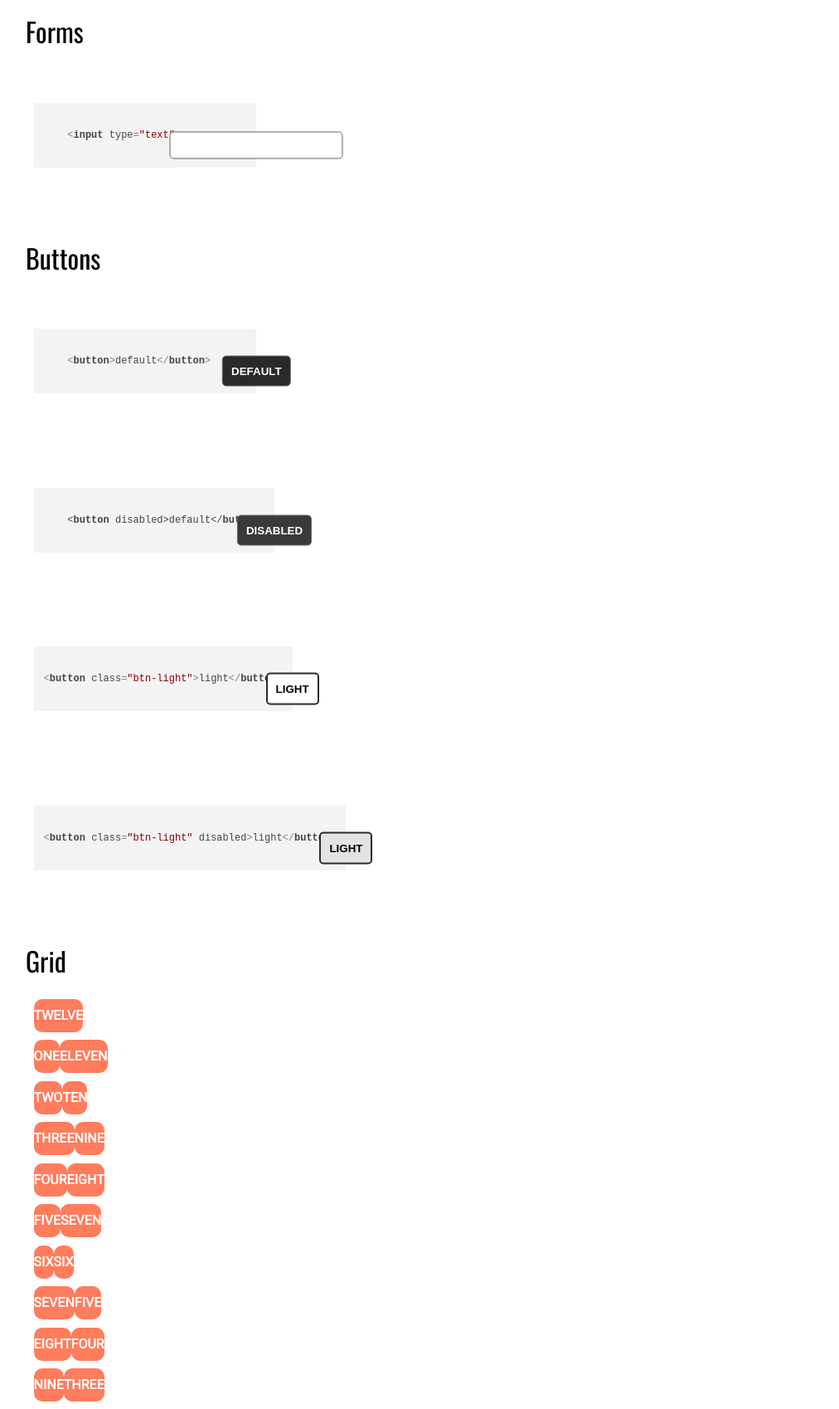
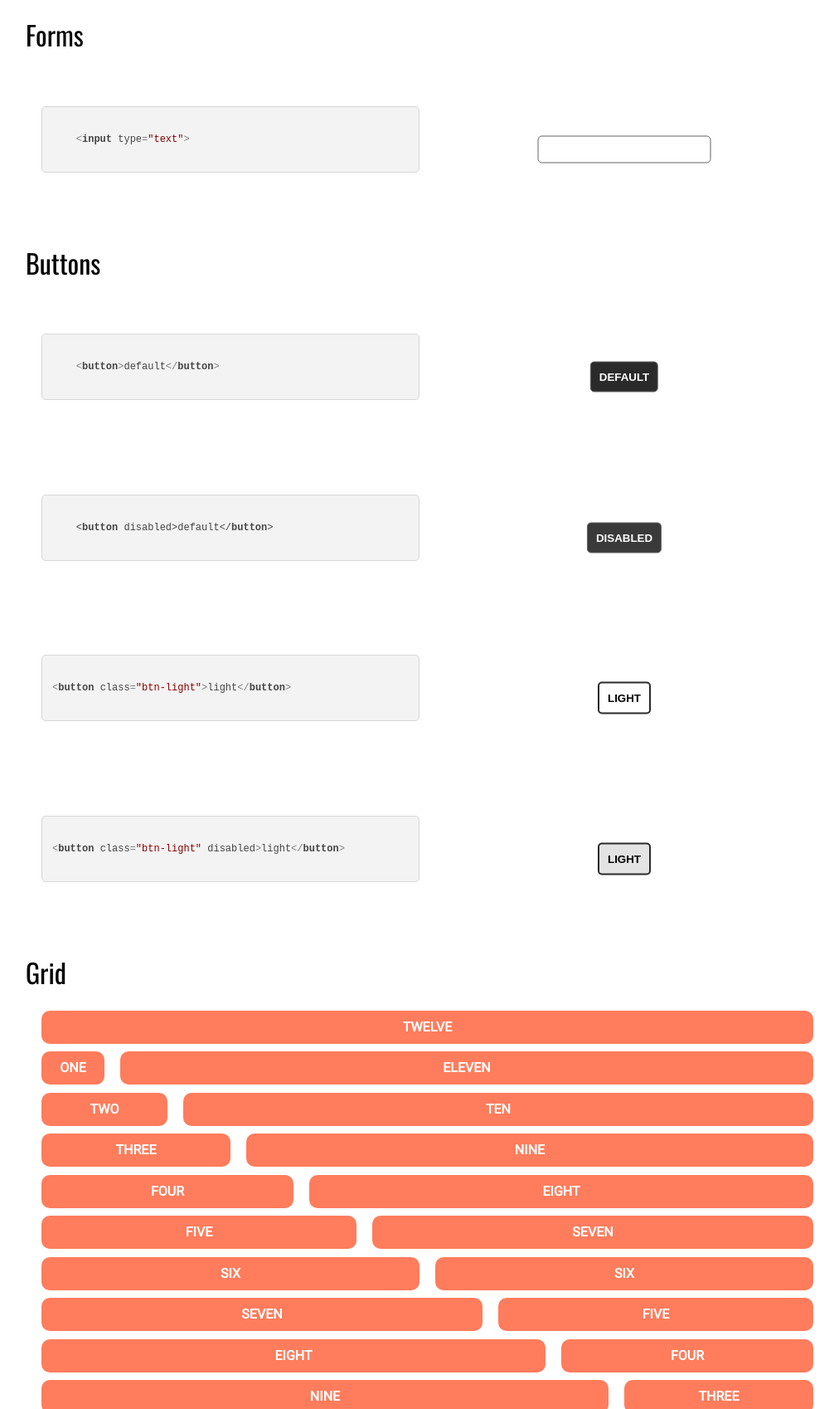
Before and after one commit to krszwsk/hyp, a website: page docs/index.html in a window 1280 px wide. Shown: the part 1703-3401 px from the top of the page at 83% size, without its empty margins (134-1146 px from the left). Drawn offline with nearby package versions, Linux system fonts and the light colour scheme.

Commit message:
:zap: .cX to .c-X lmao

```diff
--- a/docs/css/hyp.min.css
+++ b/docs/css/hyp.min.css
@@ -1,11 +1,12 @@
 /*
-hyp 0.0.2
+hyp 0.0.4
 Copyright 2016 Krzysztof Kraszewski
 Free to use under MIT licence.
 */
 @import url(https://fonts.googleapis.com/css?family=Roboto);@import url(https://fonts.googleapis.com/css?family=Oswald);html{font-size:65%}body{font-family:Roboto,sans-serif;font-size:16px;line-height:1.5;margin:0;padding:0;width:100%}
 h1,h2,h3,h4,h5,h6{font-family:Oswald,sans-serif;font-weight:500}.small{font-size:12px}.large{font-size:20px}
-.container{max-width:950px;margin:0 auto;padding:10px 20px}.row{display:flex;flex-direction:row;justify-content:flex-start;margin:1%;min-height:40px;width:100%;max-width:100%}.row-center{display:flex;flex-direction:row;justify-content:center;min-height:50px}.row [class*=" col-"],.row [class^=col-]{margin:0 1%;min-height:0}.row .col-1{-ms-flex:1;-webkit-flex:1;flex:1}.row .col-2{-ms-flex:2;-webkit-flex:2;flex:2}.row .col-3{-ms-flex:3;-webkit-flex:3;flex:3}.row .col-4{-ms-flex:4;-webkit-flex:4;flex:4}.row .col-5{-ms-flex:5;-webkit-flex:5;flex:5}.row .col-6{-ms-flex:6;-webkit-flex:6;flex:6}.row .col-7{-ms-flex:7;-webkit-flex:7;flex:7}.row .col-8{-ms-flex:8;-webkit-flex:8;flex:8}.row .col-9{-ms-flex:9;-webkit-flex:9;flex:9}.row .col-10{-ms-flex:10;-webkit-flex:10;flex:10}.row .col-11{-ms-flex:11;-webkit-flex:11;flex:11}.row .col-12{-ms-flex:12;-webkit-flex:12;flex:12}@media screen and (max-width:768px){.row,.row-center{flex-wrap:wrap;margin:0}.row [class*=" col-"],.row [class^=col-]{margin:1%;flex:0 0 100%}}
+.container{max-width:950px;margin:0 auto;padding:10px 20px}.row{display:flex;flex-direction:row;justify-content:flex-start;margin:1%;min-height:40px;width:100%;max-width:100%}.row-center{display:flex;flex-direction:row;justify-content:center;min-height:50px}.row [class*=" c-"],.row [class^=c-]{margin:0 1%;min-height:0}.row .c-1{-ms-flex:1;-webkit-flex:1;flex:1}.row .c-2{-ms-flex:2;-webkit-flex:2;flex:2}.row .c-3{-ms-flex:3;-webkit-flex:3;flex:3}.row .c-4{-ms-flex:4;-webkit-flex:4;flex:4}.row .c-5{-ms-flex:5;-webkit-flex:5;flex:5}.row .c-6{-ms-flex:6;-webkit-flex:6;flex:6}.row .c-7{-ms-flex:7;-webkit-flex:7;flex:7}.row .c-8{-ms-flex:8;-webkit-flex:8;flex:8}.row .c-9{-ms-flex:9;-webkit-flex:9;flex:9}.row .c-10{-ms-flex:10;-webkit-flex:10;flex:10}.row .c-11{-ms-flex:11;-webkit-flex:11;flex:11}.row .c-12{-ms-flex:12;-webkit-flex:12;flex:12}@media screen and (max-width:768px){.row,.row-center{flex-wrap:wrap;margin:0}.row [class*=" c-"],.row [class^=c-]{margin:1%;flex:0 0 100%}}
 input[type=text],input[type=password],input[type=number],textarea{border:1px solid #636363;border-radius:5px;padding:8px 15px;outline:0;-webkit-transition:.5s;-moz-transition:.5s;-ms-transition:.5s;-o-transition:.5s;transition:.5s}input[type=text]:focus,input[type=password]:focus,input[type=number]:focus,textarea:focus{border:1px solid #2DC7FF}
 button{font-weight:700;outline:0;padding:10px;text-transform:uppercase;background-color:#2a2a2a;border:1px solid #636363;border-radius:5px;color:#fff;-webkit-transition:.3s;-moz-transition:.3s;-ms-transition:.3s;-o-transition:.3s;transition:.3s}button:hover:not([disabled]){background-color:#fff;color:#2a2a2a;cursor:pointer}button:disabled{background-color:#3a3a3a;cursor:not-allowed;transition:none}.btn-light{background-color:#fff;border:2px solid #2a2a2a;border-radius:5px;color:#000;transition:.3s}.btn-light:hover:not([disabled]){background-color:#2a2a2a;border:2px solid #fff;color:#fff}.btn-light:disabled{background-color:#e3e3e3;cursor:not-allowed;transition:none}
 .pull-left{float:left}.pull-right{float:right}.full{width:100%;height:100vh}.center-vh-parent{position:relative}.center-vh{position:absolute;top:50%;left:50%;-webkit-transform:translate(-50%,-50%);-moz-transform:translate(-50%,-50%);-ms-transform:translate(-50%,-50%);-o-transform:translate(-50%,-50%);transform:translate(-50%,-50%)}
+pre>code{background-color:#e3e3e3;border:1px solid #D7D7D7;border-radius:5px;font-family:monospace;font-size:12px;padding:20px 10px}
--- a/docs/index.html
+++ b/docs/index.html
@@ -34,14 +34,14 @@
             <div class="typography">
                 <h1>Typography</h1>
                 <div class="row">
-                    <div class="c6">
+                    <div class="c-6">
                         <h2>Headers</h2>
                         <p>
                             Headers are using font Oswald,
                             to differentiate them from the rest of the content.
                         </p>
                     </div>
-                    <div class="c6">
+                    <div class="c-6">
                         <h1>Header 1</h1>
                         <h2>Header 2</h2>
                         <h3>Header 3</h3>
@@ -51,19 +51,19 @@
                     </div>
                 </div>
                 <div class="row">
-                    <div class="c12">
+                    <div class="c-12">
                         <h2>Other</h2>
                     </div>
                 </div>
                 <div class="row">
-                    <div class="c6">
+                    <div class="c-6">
                          <pre>
                              <code class="html">
     &lt;p class=&quot;small&quot;&gt;Small text&lt;/p&gt;
                              </code>
                          </pre>
                     </div>
-                    <div class="c6 center-vh-parent">
+                    <div class="c-6 center-vh-parent">
                         <p class="small center-vh">
                             Small text
                         </p>
@@ -71,14 +71,14 @@
                 </div>
 
                 <div class="row">
-                    <div class="c6">
+                    <div class="c-6">
                         <pre>
                             <code class="html">
     &lt;p class="large"&gt;Large text&lt;/p&gt;
                             </code>
                         </pre>
                     </div>
-                    <div class="c6 center-vh-parent">
+                    <div class="c-6 center-vh-parent">
                         <p class="large center-vh">
                             Large text
                         </p>
@@ -89,14 +89,14 @@
             <div class="forms">
                 <h1>Forms</h1>
                 <div class="row">
-                    <div class="c6">
+                    <div class="c-6">
                         <pre>
                             <code class="html">
     &lt;input type="text"&gt;
                             </code>
                         </pre>
                     </div>
-                    <div class="c6 center-vh-parent">
+                    <div class="c-6 center-vh-parent">
                         <input type="text" class="center-vh">
                     </div>
                 </div>
@@ -105,50 +105,50 @@
             <div class="buttons">
                 <h1>Buttons</h1>
                 <div class="row">
-                    <div class="c6">
+                    <div class="c-6">
                         <pre>
                             <code class="html">
     &lt;button&gt;default&lt;/button&gt;
                             </code>
                         </pre>
                     </div>
-                    <div class="c6 center-vh-parent">
+                    <div class="c-6 center-vh-parent">
                         <button class="center-vh">default</button>
                     </div>
                 </div>
                 <div class="row">
-                    <div class="c6">
+                    <div class="c-6">
                         <pre>
                             <code>
     &lt;button disabled&gt;default&lt;/button&gt;
                             </code>
                         </pre>
                     </div>
-                    <div class="c6 center-vh-parent">
+                    <div class="c-6 center-vh-parent">
                         <button disabled class="center-vh">disabled</button>
                     </div>
                 </div>
                 <div class="row">
-                    <div class="c6">
+                    <div class="c-6">
                         <pre>
                             <code class="html">
 &lt;button class="btn-light"&gt;light&lt;/button&gt;
                             </code>
                         </pre>
                     </div>
-                    <div class="c6 center-vh-parent">
+                    <div class="c-6 center-vh-parent">
                         <button class="btn-light center-vh">light</button>
                     </div>
                 </div>
                 <div class="row">
-                    <div class="c6">
+                    <div class="c-6">
                         <pre>
                             <code class="html">
 &lt;button class="btn-light" disabled&gt;light&lt;/button&gt;
                             </code>
                         </pre>
                     </div>
-                    <div class="c6 center-vh-parent">
+                    <div class="c-6 center-vh-parent">
                         <button class="btn-light center-vh" disabled>light</button>
                     </div>
                 </div>
@@ -159,69 +159,69 @@
                 <h1>Grid</h1>
                 <div class="grid-example">
                     <div class="row">
-                        <div class="c12">TWELVE</div>
+                        <div class="c-12">TWELVE</div>
                     </div>
                     <div class="row">
-                        <div class="c1">ONE</div>
-                        <div class="c11">ELEVEN</div>
+                        <div class="c-1">ONE</div>
+                        <div class="c-11">ELEVEN</div>
                     </div>
                     <div class="row">
-                        <div class="c2">TWO</div>
-                        <div class="c10">TEN</div>
+                        <div class="c-2">TWO</div>
+                        <div class="c-10">TEN</div>
                     </div>
                     <div class="row">
-                        <div class="c3">THREE</div>
-                        <div class="c9">NINE</div>
+                        <div class="c-3">THREE</div>
+                        <div class="c-9">NINE</div>
                     </div>
                     <div class="row">
-                        <div class="c4">FOUR</div>
-                        <div class="c8">EIGHT</div>
+                        <div class="c-4">FOUR</div>
+                        <div class="c-8">EIGHT</div>
                     </div>
                     <div class="row">
-                        <div class="c5">FIVE</div>
-                        <div class="c7">SEVEN</div>
+                        <div class="c-5">FIVE</div>
+                        <div class="c-7">SEVEN</div>
                     </div>
                     <div class="row">
-                        <div class="c6">SIX</div>
-                        <div class="c6">SIX</div>
+                        <div class="c-6">SIX</div>
+                        <div class="c-6">SIX</div>
                     </div>
                     <div class="row">
-                        <div class="c7">SEVEN</div>
-                        <div class="c5">FIVE</div>
+                        <div class="c-7">SEVEN</div>
+                        <div class="c-5">FIVE</div>
                     </div>
                     <div class="row">
-                        <div class="c8">EIGHT</div>
-                        <div class="c4">FOUR</div>
+                        <div class="c-8">EIGHT</div>
+                        <div class="c-4">FOUR</div>
                     </div>
                     <div class="row">
-                        <div class="c9">NINE</div>
-                        <div class="c3">THREE</div>
+                        <div class="c-9">NINE</div>
+                        <div class="c-3">THREE</div>
                     </div>
                     <div class="row">
-                        <div class="c10">TEN</div>
-                        <div class="c2">TWO</div>
+                        <div class="c-10">TEN</div>
+                        <div class="c-2">TWO</div>
                     </div>
                     <div class="row">
-                        <div class="c11">ELEVEN</div>
-                        <div class="c1">ONE</div>
+                        <div class="c-11">ELEVEN</div>
+                        <div class="c-1">ONE</div>
                     </div>
                 </div>
 
                 <div class="row">
-                    <div class="c12">
+                    <div class="c-12">
                         <pre>
                             <code class="html">
     &lt;div class=&quot;row&quot;&gt;
-        &lt;div class=&quot;c12&quot;&gt;TWELVE&lt;/div&gt;
+        &lt;div class=&quot;c-12&quot;&gt;TWELVE&lt;/div&gt;
     &lt;/div&gt;
     &lt;div class=&quot;row&quot;&gt;
-        &lt;div class=&quot;c1&quot;&gt;ONE&lt;/div&gt;
-        &lt;div class=&quot;c11&quot;&gt;ELEVEN&lt;/div&gt;
+        &lt;div class=&quot;c-1&quot;&gt;ONE&lt;/div&gt;
+        &lt;div class=&quot;c-11&quot;&gt;ELEVEN&lt;/div&gt;
     &lt;/div&gt;
     &lt;!-- ... --&gt;
     &lt;div class=&quot;row&quot;&gt;
-        &lt;div class=&quot;c11&quot;&gt;ELEVEN&lt;/div&gt;
-        &lt;div class=&quot;c1&quot;&gt;ONE&lt;/div&gt;
+        &lt;div class=&quot;c-11&quot;&gt;ELEVEN&lt;/div&gt;
+        &lt;div class=&quot;c-1&quot;&gt;ONE&lt;/div&gt;
     &lt;/div&gt;
                             </code>
                         </pre>
@@ -232,10 +232,10 @@
             <div class="utils">
                 <h1>Utilities</h1>
                 <div class="row">
-                    <div class="c6">
+                    <div class="c-6">
                         Classes that do things you would usually write yourself.
                     </div>
-                    <div class="c6">
+                    <div class="c-6">
                         <pre>
                             <code class="html">
     &lt;!-- Makes div the size of the whole screen --&gt;
--- a/src/grid.css
+++ b/src/grid.css
@@ -21,78 +21,78 @@
     min-height: 50px;
 }
 
-.row [class^="col-"], .row [class*=" col-"] {
+.row [class^="c-"], .row [class*=" c-"] {
     margin: 0 1%;
     min-height: 0;
 }
 
-.row .c1 {
+.row .c-1 {
     -ms-flex: 1;
     -webkit-flex: 1;
     flex: 1;
 }
 
-.row .c2 {
+.row .c-2 {
     -ms-flex: 2;
     -webkit-flex: 2;
     flex: 2;
 }
 
-.row .c3 {
+.row .c-3 {
     -ms-flex: 3;
     -webkit-flex: 3;
     flex: 3;
 }
 
-.row .c4 {
+.row .c-4 {
     -ms-flex: 4;
     -webkit-flex: 4;
     flex: 4;
 }
 
-.row .c5 {
+.row .c-5 {
     -ms-flex: 5;
     -webkit-flex: 5;
     flex: 5;
 }
 
-.row .c6 {
+.row .c-6 {
     -ms-flex: 6;
     -webkit-flex: 6;
     flex: 6;
 }
 
-.row .c7 {
+.row .c-7 {
     -ms-flex: 7;
     -webkit-flex: 7;
     flex: 7;
 }
 
-.row .c8 {
+.row .c-8 {
     -ms-flex: 8;
     -webkit-flex: 8;
     flex: 8;
 }
 
-.row .c9 {
+.row .c-9 {
     -ms-flex: 9;
     -webkit-flex: 9;
     flex: 9;
 }
 
-.row .c10 {
+.row .c-10 {
     -ms-flex: 10;
     -webkit-flex: 10;
     flex: 10;
 }
 
-.row .c11 {
+.row .c-11 {
     -ms-flex: 11;
     -webkit-flex: 11;
     flex: 11;
 }
 
-.row .c12 {
+.row .c-12 {
     -ms-flex: 12;
     -webkit-flex: 12;
     flex: 12;
@@ -109,7 +109,7 @@
         margin: 0;
     }
 
-    .row [class^="col-"], .row [class*=" col-"] {
+    .row [class^="c-"], .row [class*=" c-"] {
         margin: 1%;
         flex: 0 0 100%;
     }
```
Also changed, not shown: CHANGELOG.md, dist/hyp.min.css.
